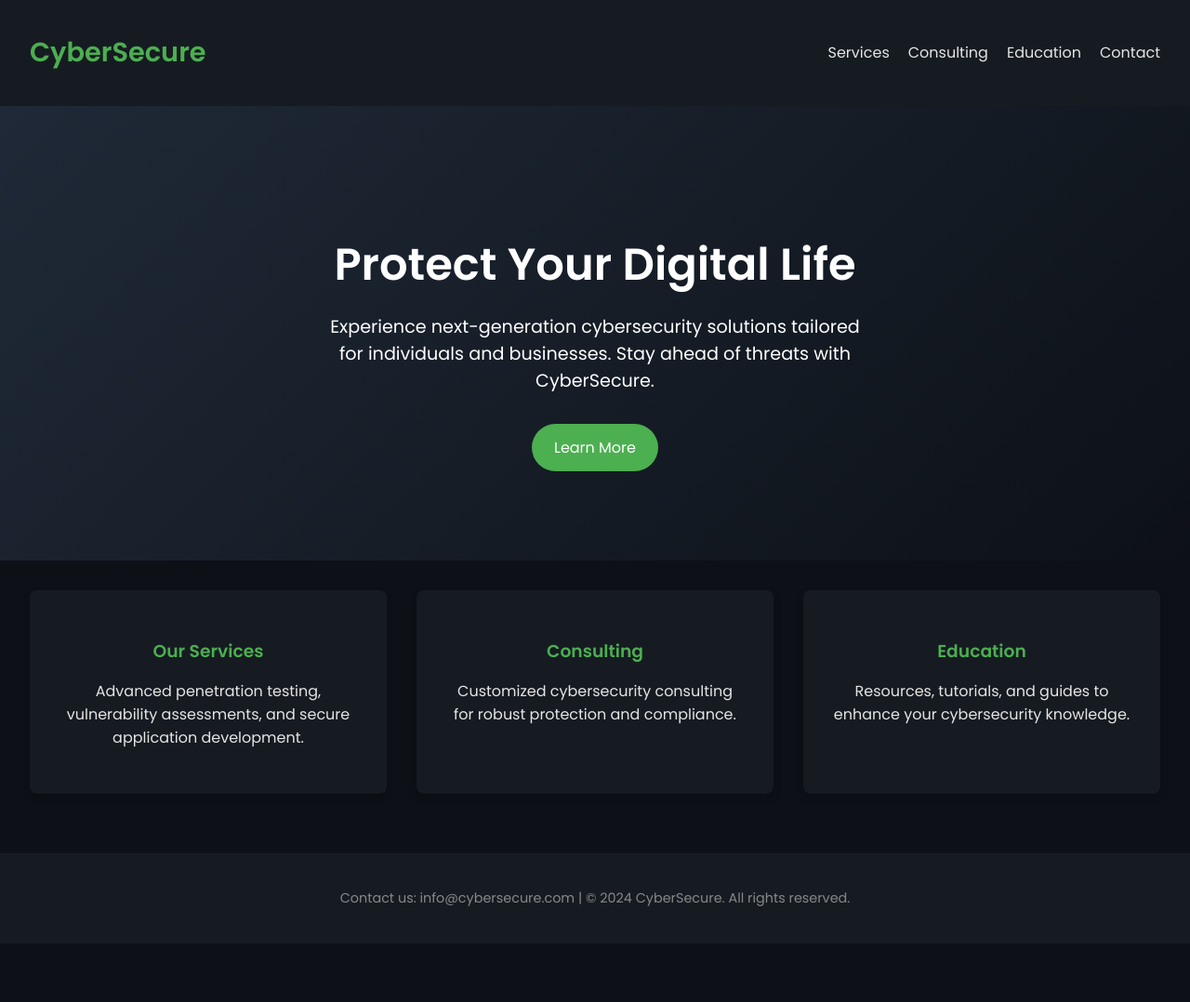
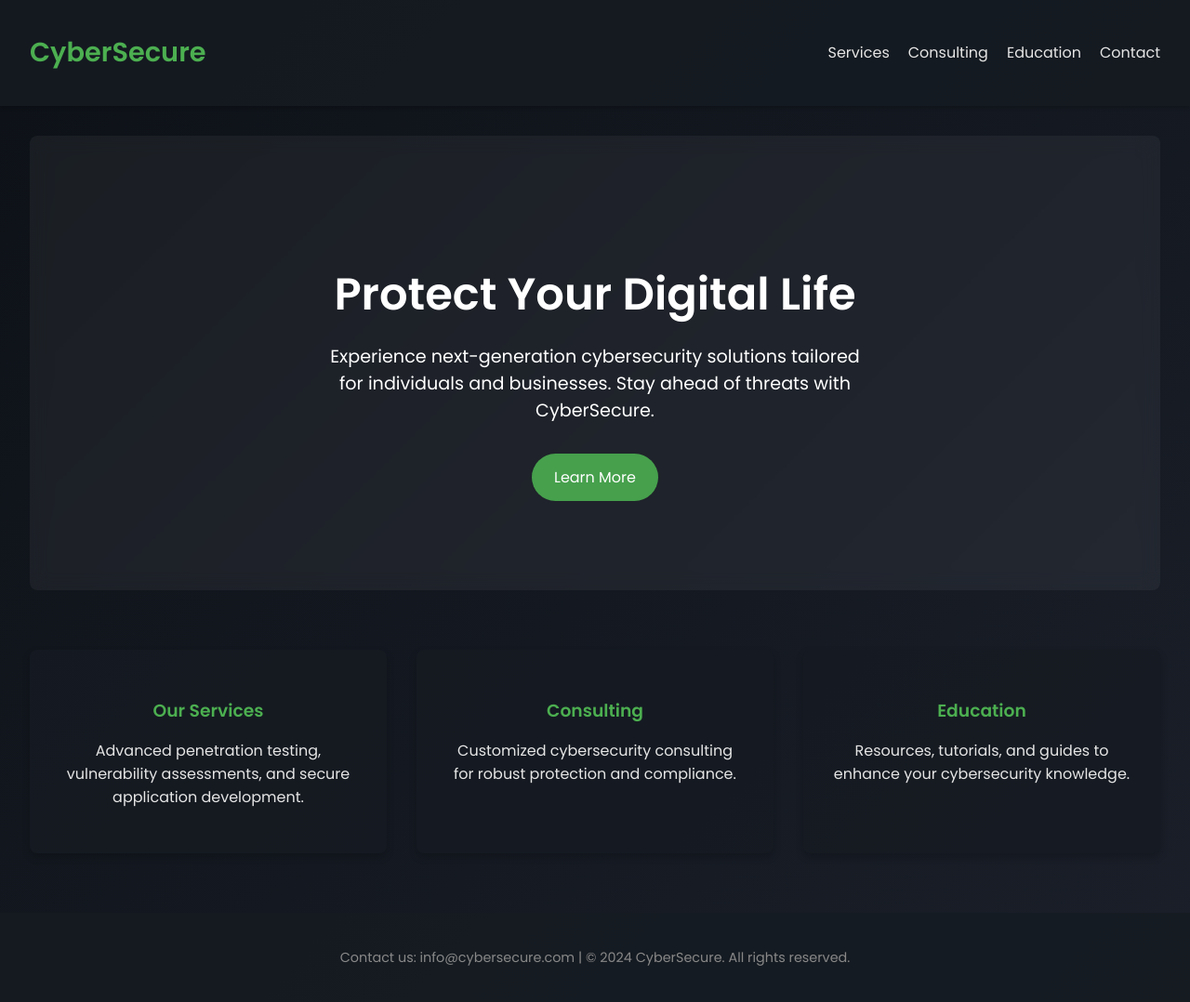
Before and after one commit to alish244/CyberSecureWebsite, a plain HTML site: page index.html in a window 1280 px wide. Shown: the whole page at 93% size. Before the commit the page ends 1015 px from the top, so only its background shows below. Drawn offline with Linux system fonts and the light colour scheme.

Commit message:
Update index.html

```diff
--- a/index.html
+++ b/index.html
@@ -4,18 +4,19 @@
 <head>
     <meta charset="UTF-8">
     <meta name="viewport" content="width=device-width, initial-scale=1.0">
-    <title>CyberSecure - Modern Cybersecurity Solutions</title>
+    <title>CyberSecure - Transparent Cybersecurity</title>
     <link href="https://fonts.googleapis.com/css2?family=Poppins:wght@300;400;600&display=swap" rel="stylesheet">
     <style>
         body {
             margin: 0;
             font-family: 'Poppins', sans-serif;
-            background-color: #0d1117;
+            background: linear-gradient(135deg, #0d1117, #1a1f29);
             color: #e5e5e5;
+            overflow-x: hidden;
         }
 
         header {
-            background: #161b22;
+            background: rgba(22, 27, 34, 0.9);
             padding: 1rem 2rem;
             display: flex;
             justify-content: space-between;
@@ -23,6 +24,7 @@
             position: sticky;
             top: 0;
             z-index: 1000;
+            box-shadow: 0 2px 4px rgba(0, 0, 0, 0.2);
         }
 
         header h1 {
@@ -55,7 +57,11 @@
         .hero {
             text-align: center;
             padding: 6rem 2rem;
-            background: linear-gradient(135deg, #1f2937, #0d1117);
+            background: rgba(255, 255, 255, 0.05);
+            border-radius: 8px;
+            margin: 2rem auto;
+            max-width: 90%;
+            backdrop-filter: blur(10px);
             color: #ffffff;
         }
 
@@ -75,7 +81,7 @@
         .button {
             margin-top: 2rem;
             display: inline-block;
-            background-color: #4CAF50;
+            background-color: rgba(76, 175, 80, 0.9);
             color: #ffffff;
             padding: 0.8rem 1.5rem;
             font-size: 1rem;
@@ -85,7 +91,7 @@
         }
 
         .button:hover {
-            background-color: #45a049;
+            background-color: rgba(69, 160, 73, 1);
         }
 
         .sections {
@@ -96,16 +102,17 @@
         }
 
         .section {
-            background: #161b22;
+            background: rgba(22, 27, 34, 0.8);
             padding: 2rem;
             border-radius: 8px;
             box-shadow: 0 4px 8px rgba(0, 0, 0, 0.2);
             text-align: center;
-            transition: transform 0.3s ease;
+            transition: transform 0.3s ease, background-color 0.3s ease;
         }
 
         .section:hover {
             transform: translateY(-5px);
+            background: rgba(76, 175, 80, 0.1);
         }
 
         .section h3 {
@@ -116,7 +123,7 @@
         footer {
             text-align: center;
             padding: 1.5rem 2rem;
-            background: #161b22;
+            background: rgba(22, 27, 34, 0.9);
             color: #888888;
             font-size: 0.9rem;
             margin-top: 2rem;
```
